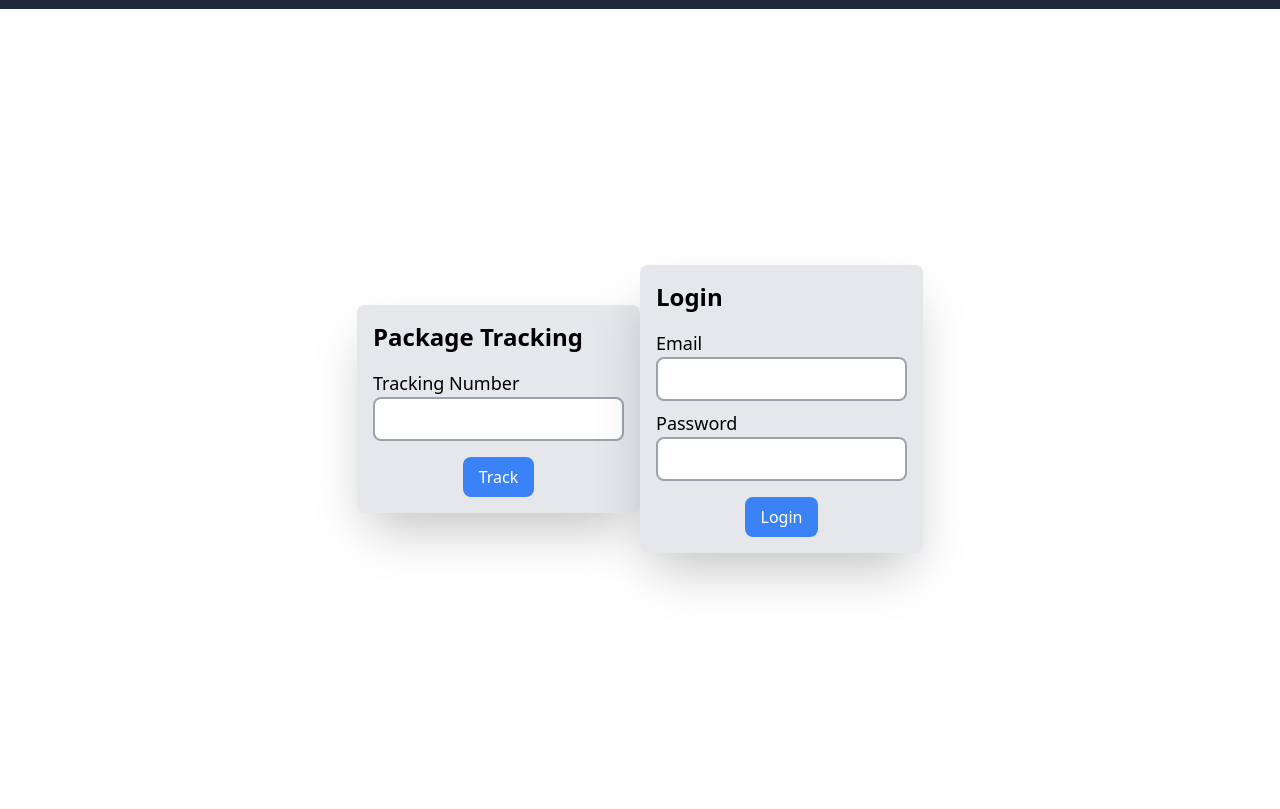
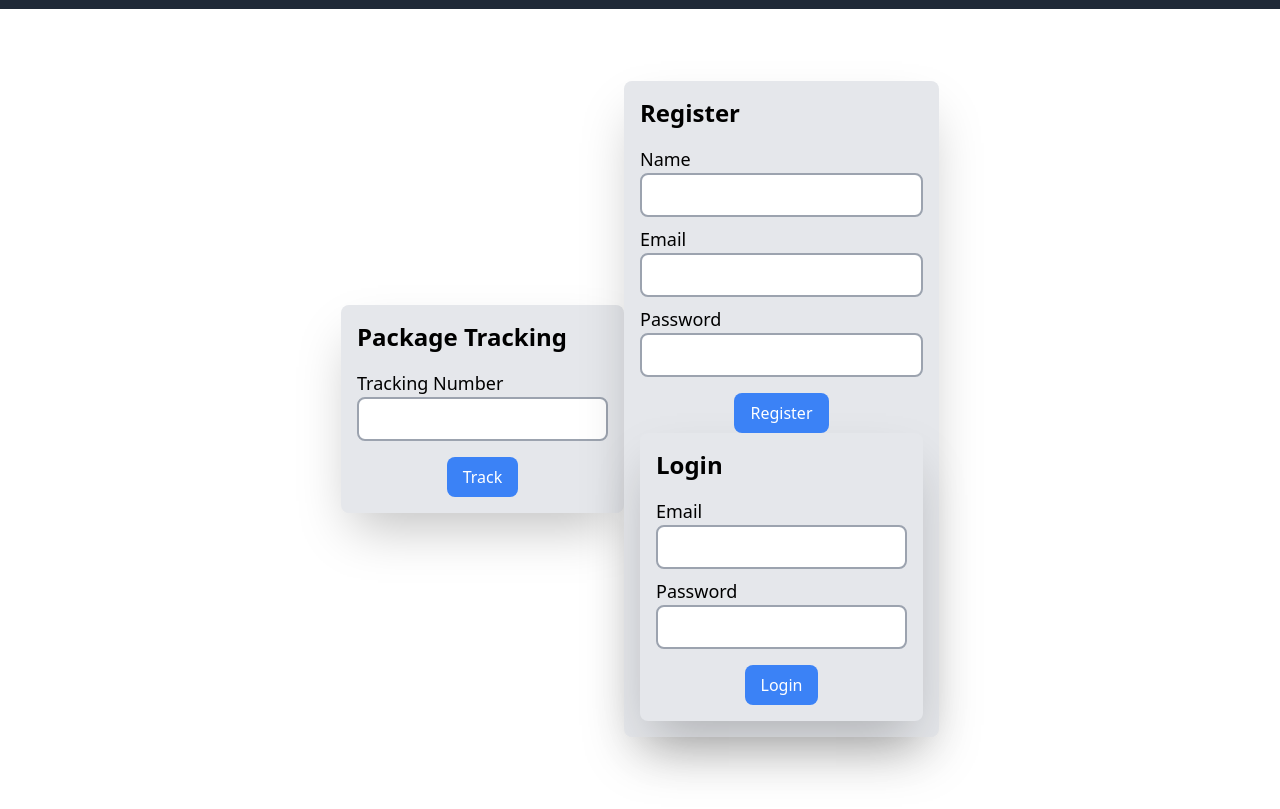
Before and after one commit to Gianmembreno/tailwind-testing, a website: page index.html in a window 1280 px wide. Shown: the part 47-856 px from the top of the page. Drawn offline with Linux system fonts and the light colour scheme.

Commit message:
register

```diff
--- a/index.html
+++ b/index.html
@@ -36,9 +36,13 @@
         </div>
 
         <div class="bg-gray-200 p-4 rounded-lg shadow-2xl">
-            <h1 class="text-2xl font-semibold">Login</h1>
+            <h1 class="text-2xl font-semibold">Register</h1>
             <form action="" class="mt-4">
                 <div class="flex flex-col">
+                    <label for="name" class="text-lg">Name</label>
+                    <input type="text" name="name" id="name" class="border-2 border-gray-400 rounded-lg p-2">
+                </div>
+                <div class="flex flex-col mt-2">
                     <label for="email" class="text-lg">Email</label>
                     <input type="email" name="email" id="email" class="border-2 border-gray-400 rounded-lg p-2">
                 </div>
@@ -48,11 +52,28 @@
                         class="border-2 border-gray-400 rounded-lg p-2">
                 </div>
                 <div class="flex justify-center mt-4">
-                    <button type="submit" class="bg-blue-500 text-white px-4 py-2 rounded-lg">Login</button>
+                    <button type="submit" class="bg-blue-500 text-white px-4 py-2 rounded-lg">Register</button>
                 </div>
             </form>
+
+            <div class="bg-gray-200 p-4 rounded-lg shadow-2xl">
+                <h1 class="text-2xl font-semibold">Login</h1>
+                <form action="" class="mt-4">
+                    <div class="flex flex-col">
+                        <label for="email" class="text-lg">Email</label>
+                        <input type="email" name="email" id="email" class="border-2 border-gray-400 rounded-lg p-2">
+                    </div>
+                    <div class="flex flex-col mt-2">
+                        <label for="password" class="text-lg">Password</label>
+                        <input type="password" name="password" id="password"
+                            class="border-2 border-gray-400 rounded-lg p-2">
+                    </div>
+                    <div class="flex justify-center mt-4">
+                        <button type="submit" class="bg-blue-500 text-white px-4 py-2 rounded-lg">Login</button>
+                    </div>
+                </form>
+            </div>
         </div>
-    </div>
 </body>
 
 </html>
```
